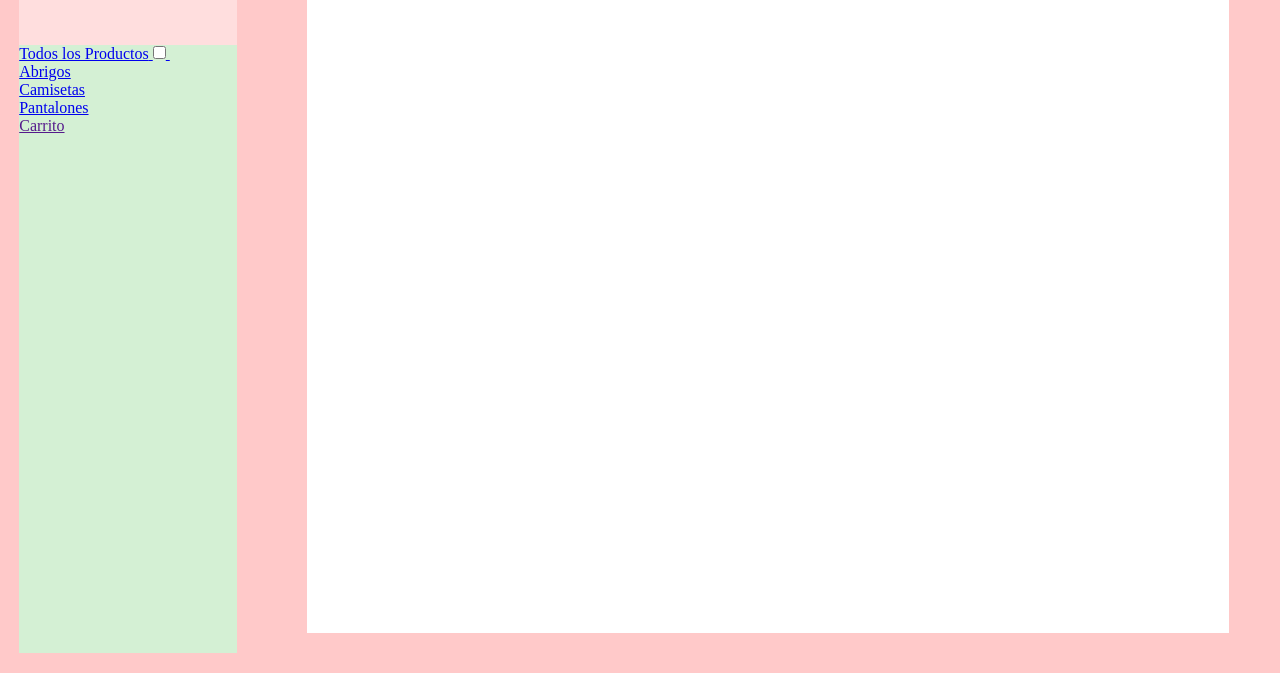
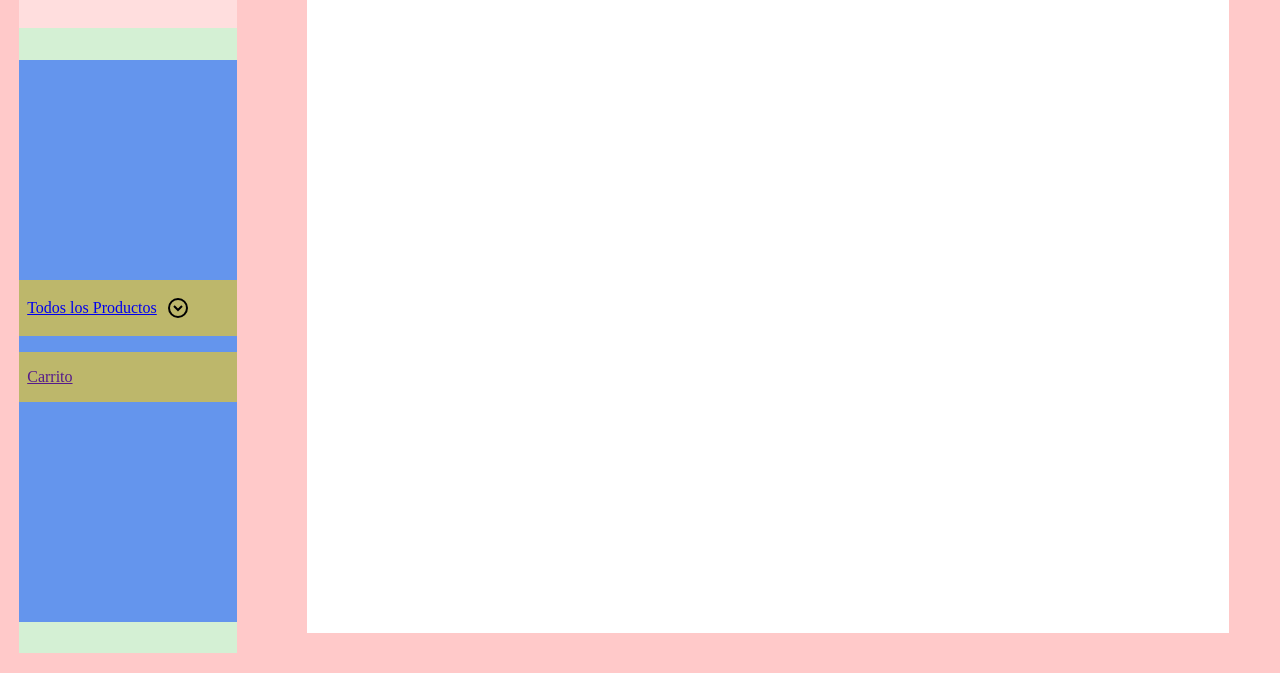
Before and after one commit to williamvg93/PushUpNike, a plain HTML site: page FrontendNike/index.html in a window 1280 px wide. Shown: the part 127-800 px from the top of the page. Drawn offline with Linux system fonts and the light colour scheme; a web font is replaced by a local one.

Commit message:
style: :lipstick: creating dropdown menu in the aside menu

```diff
--- a/FrontendNike/Css/style.css
+++ b/FrontendNike/Css/style.css
@@ -5,8 +5,8 @@
 }
 
 :root {
-    --pageFont : RobotoCondensed;
-    --bgPage : #ffc9c9;
+  --pageFont: RobotoCondensed;
+  --bgPage: #ffc9c9;
 }
 
 * {
@@ -36,7 +36,7 @@ header .AsideNavcont {
   height: 95%;
   background-color: #ffdede;
   display: grid;
-    grid-template-rows: 1fr 0.5fr 6fr;
+  grid-template-rows: 1fr 0.3fr 6fr;
 }
 
 header .AsideNavcont .titleCont {
@@ -54,6 +54,18 @@ header .AsideNavcont .titleCont h1 {
 header .AsideNavcont .navLinksCont {
   background-color: rgb(212, 240, 212);
   grid-row: 3;
+  display: flex;
+  align-items: center;
+  justify-content: center;
+}
+
+header .AsideNavcont .navLinksCont ul {
+  background-color: cornflowerblue;
+  width: 100%;
+  height: 90%;
+  display: grid;
+  gap: 1rem;
+  align-content: center;
 }
 
 header .AsideNavcont .navLinksCont ul li {
@@ -61,9 +73,57 @@ header .AsideNavcont .navLinksCont ul li {
 }
 
 header .AsideNavcont .navLinksCont ul li a {
-
+  background-color: darkkhaki;
+  display: flex;
+  align-items: center;
+  padding: 1rem 0.5rem;
+  gap: 0.6rem;
+  position: relative;
 }
 
+.dropdownLink:has(:checked) {
+  --rows: 1fr;
+}
+
+header .AsideNavcont .navLinksCont ul li a .dropCheck {
+  position: absolute;
+  width: 100%;
+  height: 100%;
+  opacity: 0;
+  cursor: pointer;
+}
+
+header .AsideNavcont .navLinksCont ul li .dropContMenu {
+  display: grid;
+  grid-template-rows: var(--rows, 0fr);
+  transition: 0.3s grid-template-rows;
+}
+
+header .AsideNavcont .navLinksCont ul li .dropContMenu .dropSubMenu {
+  overflow: hidden;
+  /* position: absolute;
+  z-index: 999;
+  display: none; */
+}
+
+header .AsideNavcont .navLinksCont ul li .dropContMenu .dropSubMenu li {
+  width: 85%;
+  background-color: rosybrown;
+  margin-left: auto;
+}
+
+header .AsideNavcont .navLinksCont ul li .dropContMenu .dropSubMenu li a {
+  display: block;
+  padding: 1rem;
+}
+
+header .AsideNavcont .navLinksCont ul li a:hover {
+  background-color: red;
+}
+
+header .AsideNavcont .navLinksCont ul li:hover ul.dropSubMenu {
+  display: block;
+}
 
 main {
   background-color: var(--bgPage);
```
Also changed, not shown: FrontendNike/Img/Navigation/arrowDown.svg (added). Lines whose indentation alone changed are shown as unchanged.
